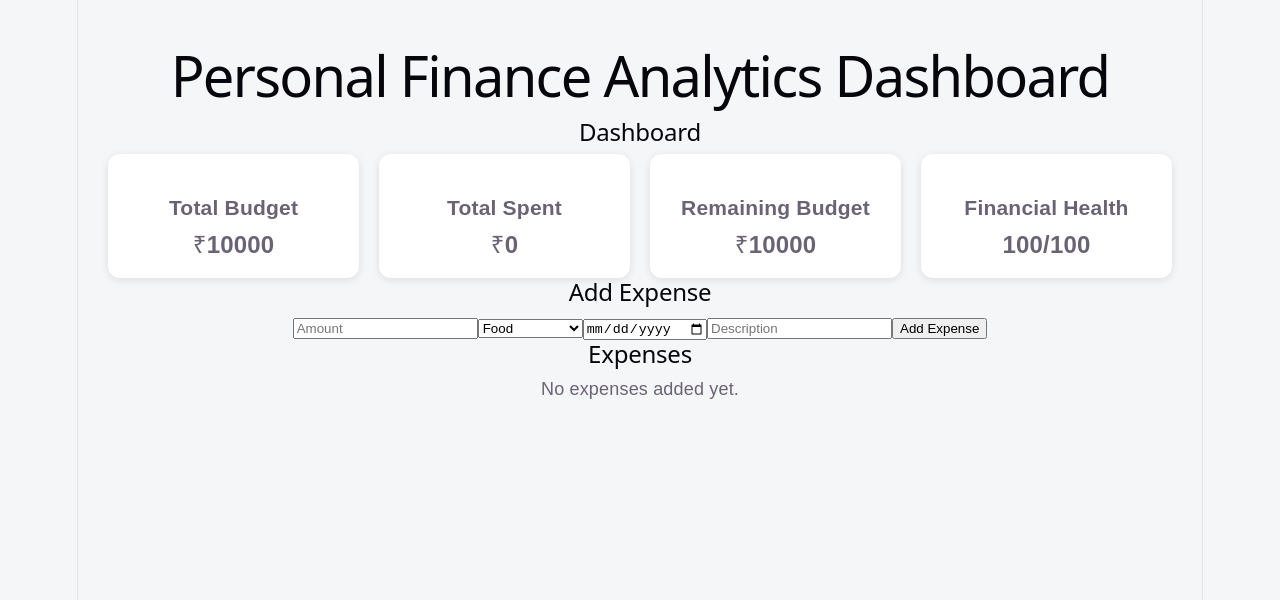
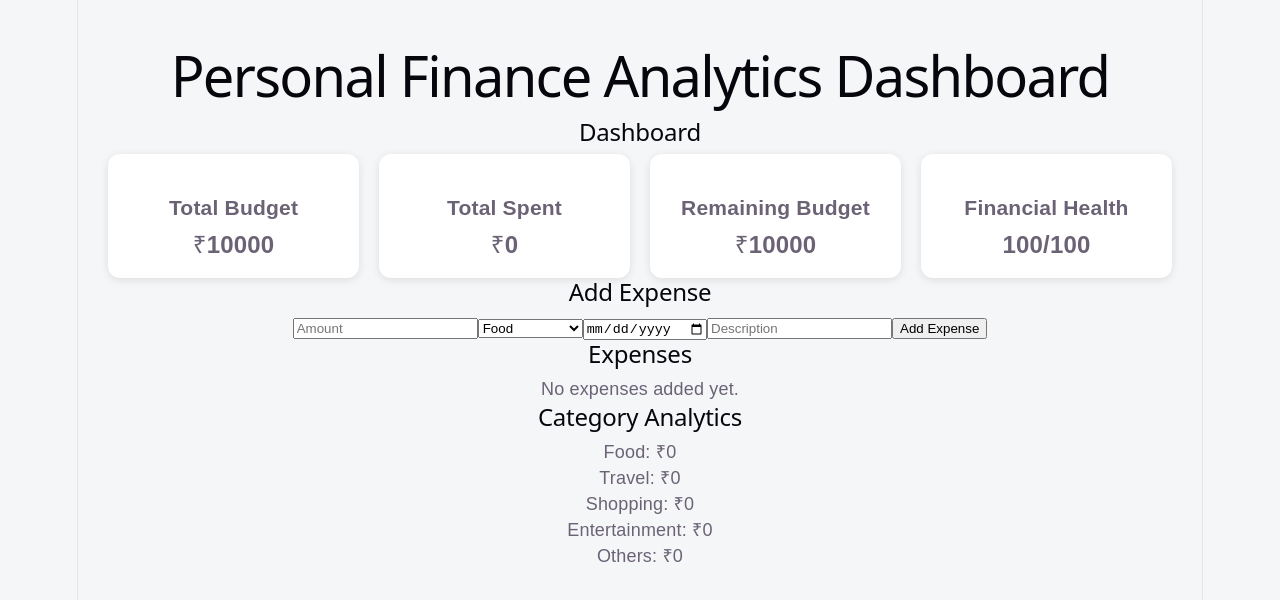
Before and after one commit to skshafiya006/personal-finance-analytics-dashboard, a React (Vite) app: page / in a window 1280 px wide. Shown: the top 600 px of the page. Built offline with nearby package versions, Linux system fonts and the light colour scheme.

Commit message:
Add category analytics calculations

```diff
--- a/src/App.jsx
+++ b/src/App.jsx
@@ -3,6 +3,7 @@ import "./App.css";
 import Dashboard from "./components/Dashboard";
 import ExpenseForm from "./components/ExpenseForm";
 import ExpenseList from "./components/ExpenseList";
+import Analytics from "./components/Analytics";
 
 function App() {
   const [expenses, setExpenses] = useState(() => {
@@ -35,6 +36,7 @@ function App() {
   expenses={expenses}
   setExpenses={setExpenses}
 />
+    <Analytics expenses={expenses} />
     </div>
   );
 }
--- a/src/components/Analytics.jsx
+++ b/src/components/Analytics.jsx
@@ -0,0 +1,29 @@
+function Analytics({ expenses }) {
+  const categoryTotals = {
+    Food: 0,
+    Travel: 0,
+    Shopping: 0,
+    Entertainment: 0,
+    Others: 0,
+  };
+
+  expenses.forEach((expense) => {
+    categoryTotals[expense.category] += Number(
+      expense.amount
+    );
+  });
+
+  return (
+    <div>
+      <h2>Category Analytics</h2>
+
+      <p>Food: ₹{categoryTotals.Food}</p>
+      <p>Travel: ₹{categoryTotals.Travel}</p>
+      <p>Shopping: ₹{categoryTotals.Shopping}</p>
+      <p>Entertainment: ₹{categoryTotals.Entertainment}</p>
+      <p>Others: ₹{categoryTotals.Others}</p>
+    </div>
+  );
+}
+
+export default Analytics;
```
